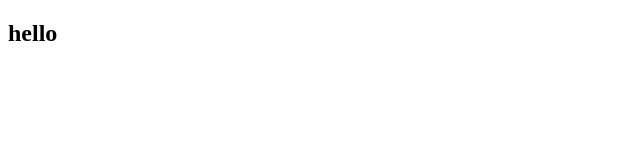
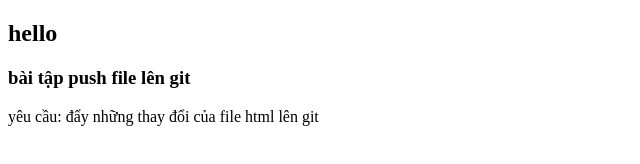
Before and after one commit to thynguyen95/capstone-tailwind, a plain HTML site: page index.html in a window 1280 px wide. Shown: the whole page, without its empty margins (0-640 px from the left). Drawn offline with Linux system fonts and the light colour scheme.

Commit message:
update html and note

```diff
--- a/index.html
+++ b/index.html
@@ -7,5 +7,8 @@
   </head>
   <body>
     <h2>hello</h2>
+
+    <h3>bài tập push file lên git</h3>
+    <p>yêu cầu: đẩy những thay đổi của file html lên git</p>
   </body>
 </html>
```
Also changed, not shown: note.txt.
